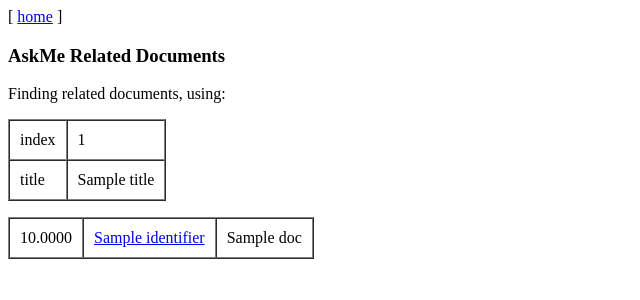
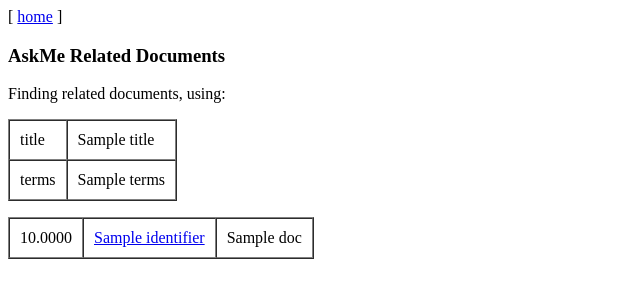
Before and after one commit to lapps-askme/askme-light, a Flask app: template code/templates/related.html in a window 1280 px wide. Shown: the top 300 px of the page, without its empty margins (0-640 px from the left). Run offline with Flask 3, Linux system fonts and the light colour scheme; the template is opened without the code that fills it: most values are stand-ins (such as "Sample title", 1, 10 or a date in 2020).

Commit message:
Enhanced related documents, now using title and terms

```diff
--- a/code/app.py
+++ b/code/app.py
@@ -45,14 +45,12 @@ def get_set():
 
 @app.route("/related", methods=['POST'])
 def get_related():
-    index = request.form.get("index")
     title = request.form.get("title")
-    abstract = request.form.get("abstract")
-    text = request.form.get("text")
-    result = elastic.search(index, title)
+    terms = request.form.get("terms")
+    result = elastic.search(None, f'{title} {terms}')
     return render_template(
         'related.html', index=index,
-        title=title, abstract=abstract, text=text, result=result)
+        title=title, terms=terms, result=result)
 
 
 if __name__ == '__main__':
--- a/code/templates/related.html
+++ b/code/templates/related.html
@@ -9,19 +9,14 @@
     <p>Finding related documents, using:</p>
 
     <table cellpadding="10" cellspacing="0" border="1">
-      <tr valign="top"><td>index</td><td>{{index}}</td></tr>
       <tr valign="top"><td>title</td><td>{{title}}</td></tr>
-      <!--
-      <tr valign="top"><td>abstract</td><td>{{abstract}}</td></tr>
-      <tr valign="top"><td>text</td><td>{{text}}</td></tr>
-      <tr valign="top"><td>entities</td><td></td></tr>
-      -->
+      <tr valign="top"><td>terms</td><td>{{terms}}</td></tr>
     </table>
 
     <p/>
 
     <table cellpadding="10" cellspacing="0" border="1">
-    {% for doc in result.hits[:10] %}
+    {% for doc in result.hits[:20] %}
     {% set id = doc.identifier %}
       <tr>
         <td align="right">{{"%.4f" % doc.score}}</td>
```
Also changed, not shown: code/document.py (+5 -2 lines), code/templates/document.html (+9 -10 lines).
